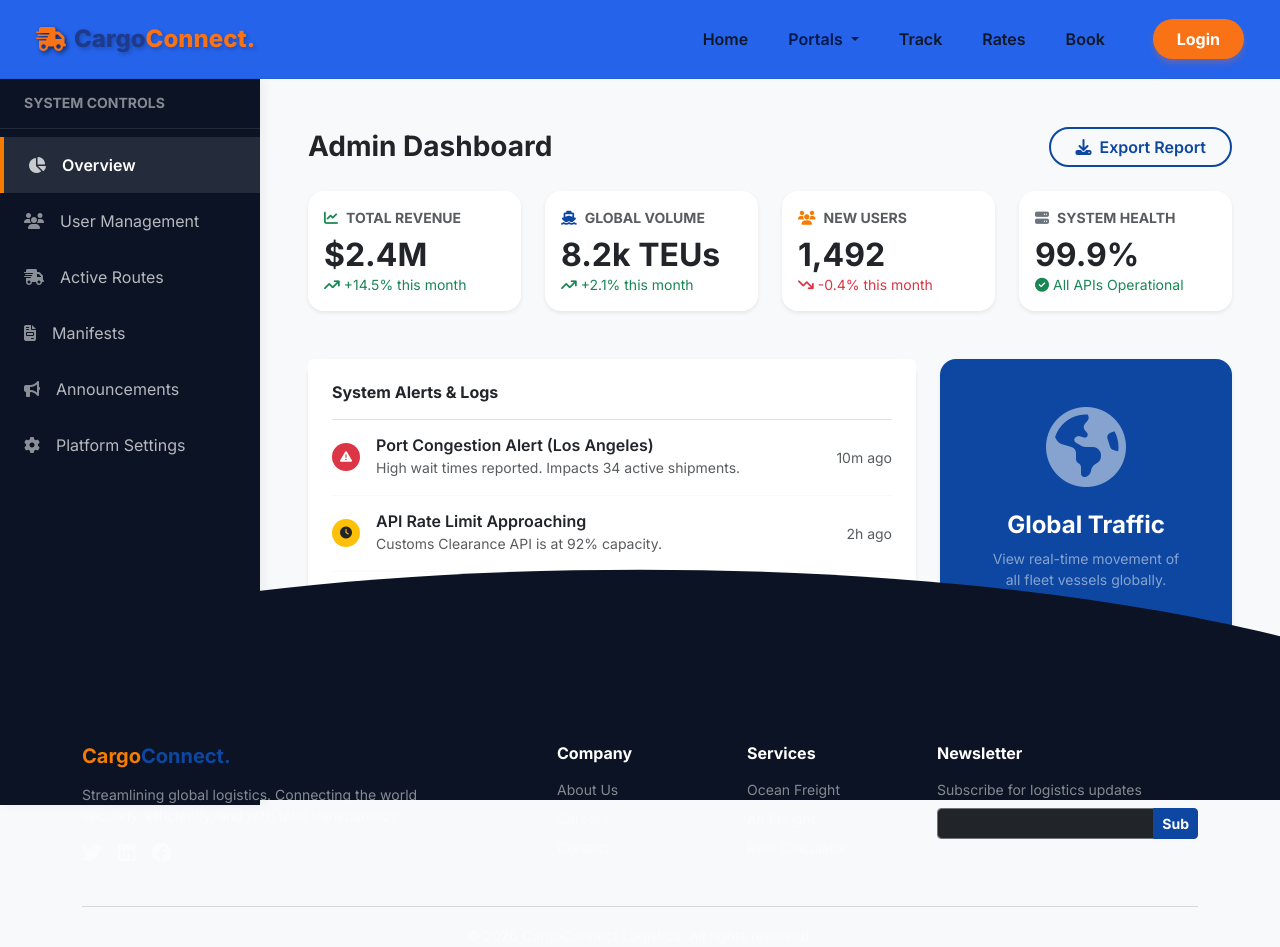
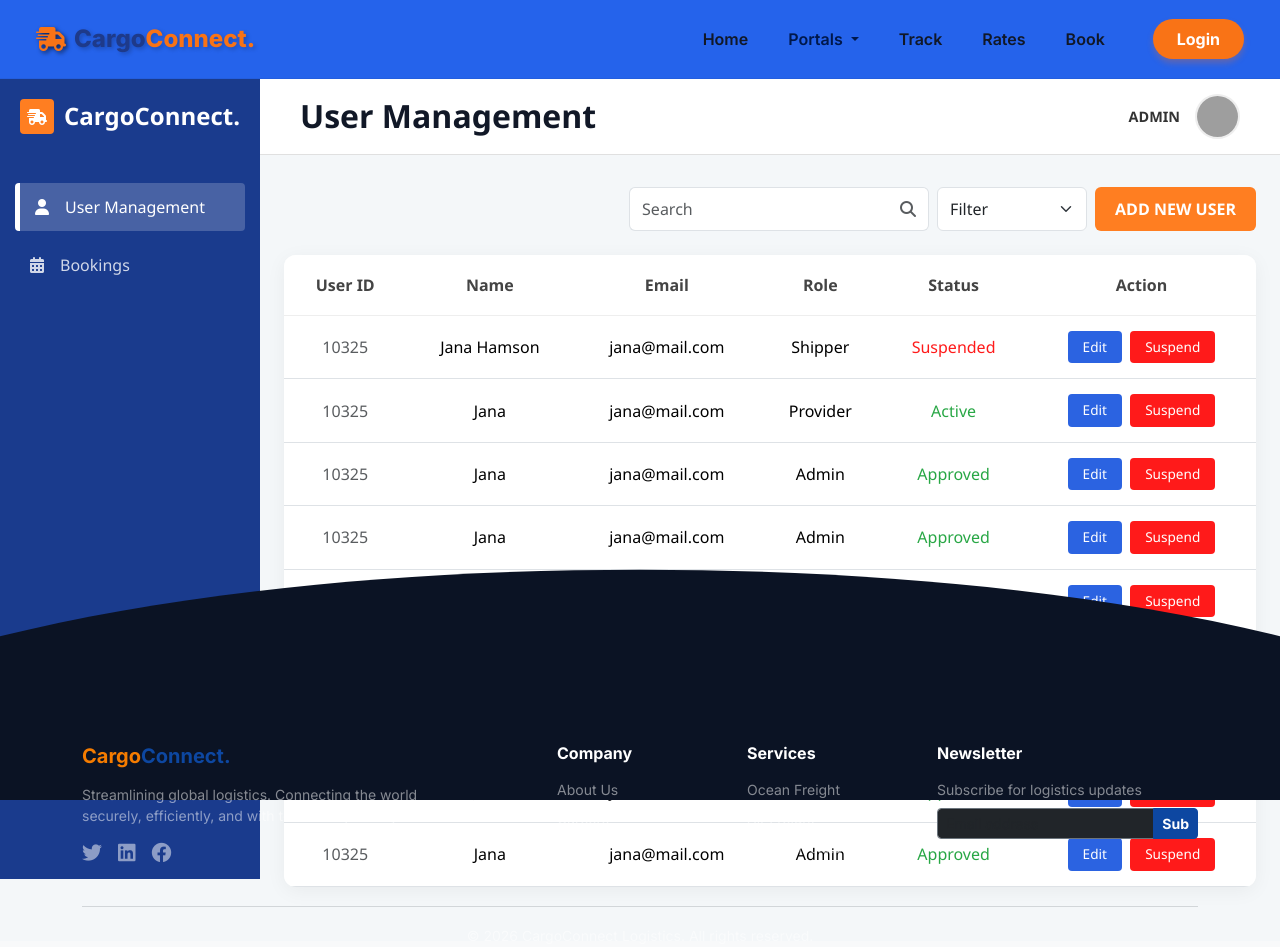
Before and after one commit to riyakko/CargoConnect, a PHP site: page /admin.php in a window 1280 px wide. Run offline with PHP 8.4, Linux system fonts and the light colour scheme; grey boxes are pictures that could not be loaded.

Commit message:
redesign admin dashboard layout

```diff
--- a/admin.php
+++ b/admin.php
@@ -1,146 +1,194 @@
 <?php include 'includes/header.php'; ?>
 
+<script src="https://cdn.jsdelivr.net/npm/chart.js"></script>
+
 <style>
-    .admin-wrapper { min-height: calc(100vh - 74px); }
-    .admin-sidebar { width: 260px; background-color: #0b1324; box-shadow: 4px 0 10px rgba(0,0,0,0.05); position: sticky; top: 74px; height: calc(100vh - 74px); overflow-y: auto;}
-    .nav-pills .nav-link { color: rgba(255,255,255,0.7); }
-    .nav-pills .nav-link.active { background-color: rgba(255,255,255,0.1); color: #fff; font-weight: 600; border-left: 4px solid #f57c00; border-radius: 0; }
-    .nav-pills .nav-link:hover:not(.active) { color: #fff; background-color: rgba(255,255,255,0.05); }
+    :root {
+        --cargo-blue: #1a3b8d;
+        --cargo-orange: #ff7e21;
+    }
+    .admin-wrapper { min-height: 100vh; font-family: 'Segoe UI', sans-serif; background-color: #f4f7f9; }
+
+    /* Sidebar */
+    .admin-sidebar { width: 260px; background-color: var(--cargo-blue); color: white; position: fixed; height: 100%; }
+    .brand-area { padding: 20px; display: flex; align-items: center; gap: 10px; }
+    .logo-icon { width: 35px; height: 35px; background: var(--cargo-orange); border-radius: 4px; display: flex; align-items: center; justify-content: center; }
+
+    .nav-pills .nav-link { color: rgba(255,255,255,0.8); margin: 5px 15px; padding: 12px 15px; border-radius: 8px; transition: 0.3s; }
+    .nav-pills .nav-link:hover { background: rgba(255,255,255,0.1); color: #fff; }
+    .nav-pills .nav-link.active { background-color: rgba(255,255,255,0.2); border-left: 5px solid #fff; border-radius: 4px; color: #fff; }
+
+    /* Main Content */
+    .main-content { margin-left: 260px; width: calc(100% - 260px); }
+    .content-header { background: white; padding: 15px 40px; border-bottom: 1px solid #e0e0e0; position: sticky; top: 0; z-index: 1000; }
+    .admin-name { font-weight: 600; font-size: 0.9rem; color: #333; margin-right: 15px; text-transform: uppercase; }
+
+    /* Cards & Tables */
+    .custom-card { background: white; border: none; box-shadow: 0 4px 20px rgba(0,0,0,0.05); border-radius: 12px; margin-bottom: 30px; }
+    .table-container { padding: 0; overflow: hidden; }
+    .table thead { background-color: #f8f9fa; }
+    .table th { padding: 18px; font-weight: 600; border: none; color: #444; }
+    .table td { padding: 15px; vertical-align: middle; border-top: 1px solid #eee; }
+
+    /* Buttons base sa screenshot */
+    .btn-orange { background-color: var(--cargo-orange); color: white; font-weight: bold; border: none; padding: 10px 20px; border-radius: 6px; }
+    .btn-blue { background-color: #2b63e1; color: white; border: none; font-size: 0.85rem; padding: 6px 15px; }
+    .btn-red { background-color: #ff1a1a; color: white; border: none; font-size: 0.85rem; padding: 6px 15px; }
+
+    /* Status Labels */
+    .status-pending { color: var(--cargo-orange); font-weight: 500; }
+    .status-approved { color: #28a745; font-weight: 500; }
+    .status-suspended { color: #ff1a1a; font-weight: 500; }
 </style>
 
-<div class="d-flex flex-grow-1 admin-wrapper bg-light">
+<div class="d-flex admin-wrapper">
+    <div class="admin-sidebar flex-shrink-0">
+        <div class="brand-area mb-4">
+            <div class="logo-icon">
+                <i class="fa-solid fa-truck-fast text-white"></i>
+            </div>
+            <h4 class="mb-0 fw-bold">CargoConnect.</h4>
+        </div>
 
-    <!-- Left Sidebar -->
-    <div class="admin-sidebar flex-shrink-0 d-none d-lg-block pt-3">
-        <div class="px-4 pb-3 mb-2 border-bottom border-secondary border-opacity-25">
-            <h6 class="text-uppercase text-white-50 small fw-bold mb-0">System Controls</h6>
-        </div>
-        <ul class="nav nav-pills flex-column mb-auto">
+        <ul class="nav nav-pills flex-column">
+            <?php $view = isset($_GET['view']) ? $_GET['view'] : 'users'; ?>
             <li class="nav-item">
-                <a href="#" class="nav-link active px-4 py-3" aria-current="page">
-                    <i class="fa-solid fa-chart-pie me-3 opacity-75"></i>Overview
+                <a href="admin.php?view=users" class="nav-link <?php echo ($view == 'users') ? 'active' : ''; ?>">
+                    <i class="fa-solid fa-user me-3"></i>User Management
                 </a>
             </li>
-            <li>
-                <a href="#" class="nav-link px-4 py-3">
-                    <i class="fa-solid fa-users me-3 opacity-75"></i>User Management
-                </a>
-            </li>
-            <li>
-                <a href="#" class="nav-link px-4 py-3">
-                    <i class="fa-solid fa-truck-fast me-3 opacity-75"></i>Active Routes
-                </a>
-            </li>
-            <li>
-                <a href="manifest.php" class="nav-link px-4 py-3">
-                    <i class="fa-solid fa-file-invoice me-3 opacity-75"></i>Manifests
-                </a>
-            </li>
-            <li>
-                <a href="#" class="nav-link px-4 py-3">
-                    <i class="fa-solid fa-bullhorn me-3 opacity-75"></i>Announcements
-                </a>
-            </li>
-            <li>
-                <a href="#" class="nav-link px-4 py-3">
-                    <i class="fa-solid fa-gear me-3 opacity-75"></i>Platform Settings
+            <li class="nav-item">
+                <a href="admin.php?view=bookings" class="nav-link <?php echo ($view == 'bookings') ? 'active' : ''; ?>">
+                    <i class="fa-solid fa-calendar-days me-3"></i>Bookings
                 </a>
             </li>
         </ul>
     </div>
 
-    <!-- Main Content -->
-    <div class="flex-grow-1 p-4 p-md-5 overflow-auto w-100">
-
-        <div class="d-flex justify-content-between align-items-center mb-4">
-            <h3 class="fw-bolder text-dark mb-0">Admin Dashboard</h3>
-            <button class="btn btn-outline-primary border-primary border-2 fw-semibold px-4 rounded-pill" style="color: #0d47a1; border-color: #0d47a1!important;"><i class="fa-solid fa-download me-2"></i>Export Report</button>
-        </div>
-
-        <!-- Global Stats -->
-        <div class="row g-4 mb-5">
-            <div class="col-md-3">
-                <div class="card border-0 shadow-sm rounded-4 h-100 p-3 bg-white">
-                    <p class="text-muted small fw-bold text-uppercase mb-2"><i class="fa-solid fa-chart-line text-success me-2"></i>Total Revenue</p>
-                    <h2 class="fw-bolder text-dark mb-0">$2.4M</h2>
-                    <p class="text-success small mb-0"><i class="fa-solid fa-arrow-trend-up me-1"></i>+14.5% this month</p>
-                </div>
-            </div>
-            <div class="col-md-3">
-                <div class="card border-0 shadow-sm rounded-4 h-100 p-3 bg-white">
-                    <p class="text-muted small fw-bold text-uppercase mb-2"><i class="fa-solid fa-ship text-blue me-2"></i>Global Volume</p>
-                    <h2 class="fw-bolder text-dark mb-0">8.2k TEUs</h2>
-                    <p class="text-success small mb-0"><i class="fa-solid fa-arrow-trend-up me-1"></i>+2.1% this month</p>
-                </div>
-            </div>
-            <div class="col-md-3">
-                <div class="card border-0 shadow-sm rounded-4 h-100 p-3 bg-white">
-                    <p class="text-muted small fw-bold text-uppercase mb-2"><i class="fa-solid fa-users text-orange me-2"></i>New Users</p>
-                    <h2 class="fw-bolder text-dark mb-0">1,492</h2>
-                    <p class="text-danger small mb-0"><i class="fa-solid fa-arrow-trend-down me-1"></i>-0.4% this month</p>
-                </div>
-            </div>
-            <div class="col-md-3">
-                <div class="card border-0 shadow-sm rounded-4 h-100 p-3 bg-white">
-                    <p class="text-muted small fw-bold text-uppercase mb-2"><i class="fa-solid fa-server text-secondary me-2"></i>System Health</p>
-                    <h2 class="fw-bolder text-dark mb-0 text-success">99.9%</h2>
-                    <p class="text-success small mb-0"><i class="fa-solid fa-circle-check me-1"></i>All APIs Operational</p>
-                </div>
+    <div class="main-content">
+        <div class="content-header d-flex justify-content-between align-items-center">
+            <h2 class="mb-0 fw-bold"><?php echo ($view == 'bookings') ? 'Booking Management' : 'User Management'; ?></h2>
+            <div class="d-flex align-items-center">
+                <span class="admin-name">Admin</span>
+                <img src="https://images.uifaces.co/our-content/donated/g-uHq86g_400x400.jpg" class="rounded-circle" width="45" height="45" style="border: 2px solid #eee;">
             </div>
         </div>
 
-        <div class="row g-4">
-            <!-- Alert Log -->
-            <div class="col-lg-8">
-                <div class="card border-0 shadow-sm rounded-4 h-100">
-                    <div class="card-header bg-white border-bottom-0 pt-4 pb-2 px-4">
-                        <h6 class="fw-bold text-dark mb-0">System Alerts & Logs</h6>
-                    </div>
-                    <div class="card-body px-4 pt-2">
-                        <div class="list-group list-group-flush border-top border-bottom">
-                            <div class="list-group-item px-0 py-3 border-light d-flex align-items-center">
-                                <span class="badge bg-danger rounded-circle p-2 me-3"><i class="fa-solid fa-triangle-exclamation"></i></span>
-                                <div class="flex-grow-1">
-                                    <h6 class="mb-0 fw-semibold">Port Congestion Alert (Los Angeles)</h6>
-                                    <small class="text-muted">High wait times reported. Impacts 34 active shipments.</small>
-                                </div>
-                                <small class="text-muted">10m ago</small>
-                            </div>
-                            <div class="list-group-item px-0 py-3 border-light d-flex align-items-center">
-                                <span class="badge bg-warning text-dark rounded-circle p-2 me-3"><i class="fa-solid fa-clock"></i></span>
-                                <div class="flex-grow-1">
-                                    <h6 class="mb-0 fw-semibold">API Rate Limit Approaching</h6>
-                                    <small class="text-muted">Customs Clearance API is at 92% capacity.</small>
-                                </div>
-                                <small class="text-muted">2h ago</small>
-                            </div>
-                            <div class="list-group-item px-0 py-3 border-light d-flex align-items-center">
-                                <span class="badge bg-info rounded-circle p-2 me-3"><i class="fa-solid fa-user-plus"></i></span>
-                                <div class="flex-grow-1">
-                                    <h6 class="mb-0 fw-semibold">New Corporate Account Approved</h6>
-                                    <small class="text-muted">TechGlobal Corp was granted B2B rates.</small>
-                                </div>
-                                <small class="text-muted">5h ago</small>
-                            </div>
-                        </div>
+        <div class="p-4 mt-2">
+            <?php if ($view == 'bookings'): ?>
+                <div class="custom-card p-4">
+                    <h4 class="fw-bold mb-4">System Volume <small class="text-muted fw-normal">(Last 30 Days)</small></h4>
+                    <div style="height: 300px;"><canvas id="volumeChart"></canvas></div>
+                </div>
+
+                <div class="custom-card table-container">
+                    <div class="p-4"><h4 class="fw-bold mb-0">Recent Shipment Activity</h4></div>
+                    <div class="table-responsive">
+                        <table class="table mb-0 text-center">
+                            <thead>
+                                <tr><th>User ID</th><th>First Name</th><th>Last Name</th><th>Route</th><th>Status</th><th>Status</th></tr>
+                            </thead>
+                            <tbody>
+                                <?php for($i=0; $i<6; $i++): ?>
+                                <tr>
+                                    <td class="text-muted">10325</td>
+                                    <td>Jana</td>
+                                    <td>Hamson</td>
+                                    <td>Manila > Batangas</td>
+                                    <td><span class="<?php echo ($i==0) ? 'status-pending':'status-approved'; ?>"><?php echo ($i==0) ? 'Pending':'Approved'; ?></span></td>
+                                    <td>
+                                        <button class="btn btn-blue rounded-1 me-1">Approve</button>
+                                        <button class="btn btn-red rounded-1">Reject</button>
+                                    </td>
+                                </tr>
+                                <?php endfor; ?>
+                            </tbody>
+                        </table>
                     </div>
                 </div>
-            </div>
 
-            <!-- Mini Map/Visual -->
-            <div class="col-lg-4">
-                <div class="card border-0 shadow-sm rounded-4 h-100 d-flex flex-column justify-content-center align-items-center bg-blue text-white" style="background:#0d47a1;">
-                    <div class="card-body text-center p-5">
-                       <i class="fa-solid fa-earth-americas display-1 mb-4 opacity-50"></i>
-                       <h4 class="fw-bolder">Global Traffic</h4>
-                       <p class="text-white-50 small mb-4">View real-time movement of all fleet vessels globally.</p>
-                       <button class="btn btn-light text-blue fw-bold rounded-pill px-4">Open Map</button>
+            <?php else: ?>
+                <div class="d-flex justify-content-end mb-4 gap-2">
+                    <div class="input-group" style="width: 300px;">
+                        <input type="text" class="form-control border-end-0" placeholder="Search">
+                        <span class="input-group-text bg-white border-start-0"><i class="fa fa-search text-muted"></i></span>
+                    </div>
+                    <select class="form-select" style="width: 150px;"><option>Filter</option></select>
+                    <button class="btn btn-orange text-uppercase">Add New User</button>
+                </div>
+
+                <div class="custom-card table-container">
+                    <div class="table-responsive">
+                        <table class="table mb-0 text-center">
+                            <thead>
+                                <tr><th>User ID</th><th>Name</th><th>Email</th><th>Role</th><th>Status</th><th>Action</th></tr>
+                            </thead>
+                            <tbody>
+                                <tr>
+                                    <td class="text-muted">10325</td>
+                                    <td>Jana Hamson</td>
+                                    <td>jana@mail.com</td>
+                                    <td>Shipper</td>
+                                    <td><span class="status-suspended">Suspended</span></td>
+                                    <td>
+                                        <button class="btn btn-blue rounded-1 me-1">Edit</button>
+                                        <button class="btn btn-red rounded-1">Suspend</button>
+                                    </td>
+                                </tr>
+                                <?php for($i=0; $i<8; $i++): ?>
+                                <tr>
+                                    <td class="text-muted">10325</td>
+                                    <td>Jana</td>
+                                    <td>jana@mail.com</td>
+                                    <td><?php echo ($i==0) ? 'Provider' : 'Admin'; ?></td>
+                                    <td><span class="status-approved"><?php echo ($i==0) ? 'Active' : 'Approved'; ?></span></td>
+                                    <td>
+                                        <button class="btn btn-blue rounded-1 me-1">Edit</button>
+                                        <button class="btn btn-red rounded-1">Suspend</button>
+                                    </td>
+                                </tr>
+                                <?php endfor; ?>
+                            </tbody>
+                        </table>
                     </div>
                 </div>
-            </div>
+            <?php endif; ?>
         </div>
-
     </div>
 </div>
 
+<script>
+    if (document.getElementById('volumeChart')) {
+        const ctx = document.getElementById('volumeChart').getContext('2d');
+        const gradient = ctx.createLinearGradient(0, 0, 0, 300);
+        gradient.addColorStop(0, 'rgba(74, 144, 226, 0.3)');
+        gradient.addColorStop(1, 'rgba(74, 144, 226, 0)');
+
+        new Chart(ctx, {
+            type: 'line',
+            data: {
+                labels: ['1', '2', '4', '7', '8', '10', '12', '14', '16', '18', '20', '22', '24', '26', '28', '30'],
+                datasets: [{
+                    data: [10, 28, 29, 38, 55, 58, 65, 80, 85, 95],
+                    borderColor: '#4A90E2',
+                    backgroundColor: gradient,
+                    fill: true,
+                    tension: 0.4,
+                    pointRadius: 4,
+                    pointBackgroundColor: '#4A90E2'
+                }]
+            },
+            options: {
+                responsive: true,
+                maintainAspectRatio: false,
+                plugins: { legend: { display: false } },
+                scales: {
+                    y: { beginAtZero: true, max: 100, grid: { color: '#f0f0f0' } },
+                    x: { grid: { display: false } }
+                }
+            }
+        });
+    }
+</script>
+
 <?php include 'includes/footer.php'; ?>
```
